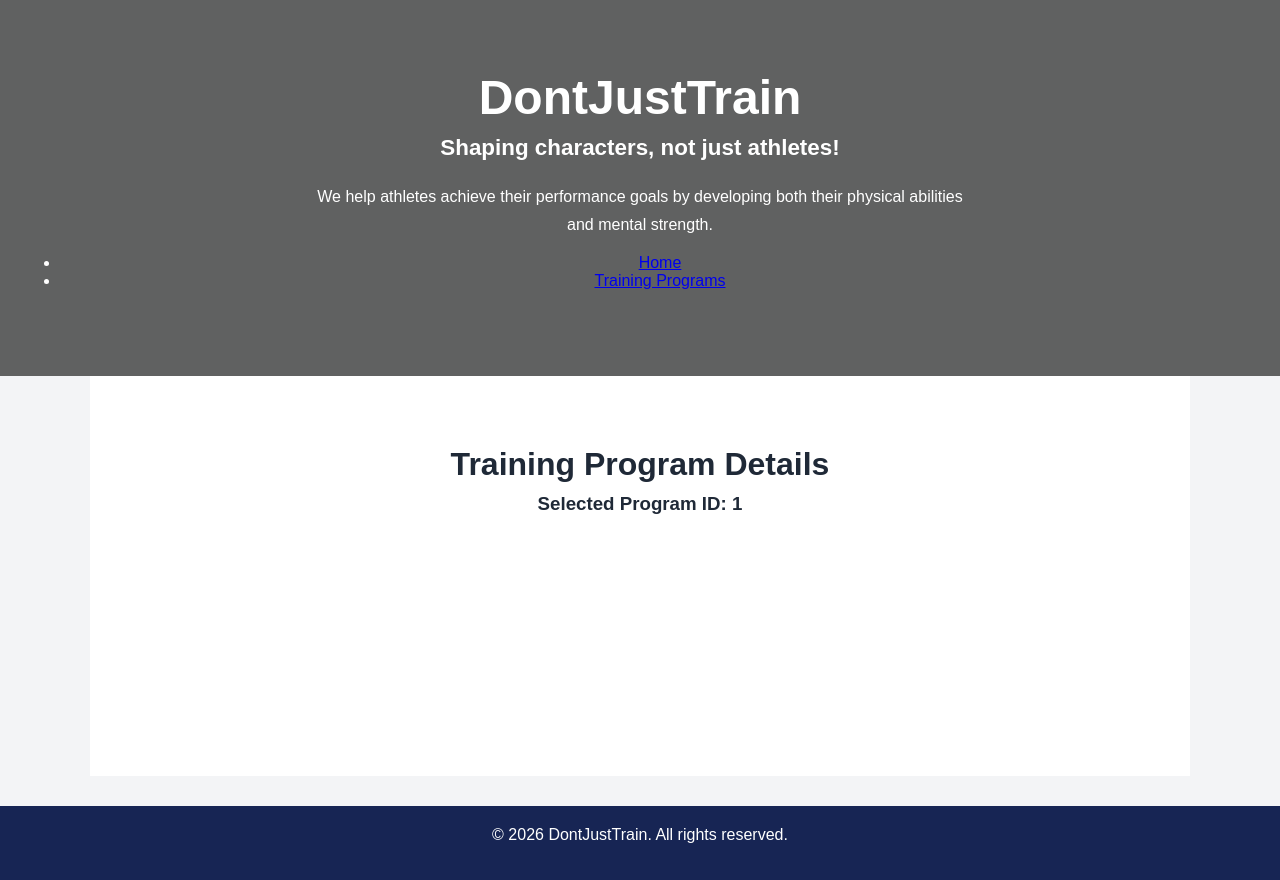
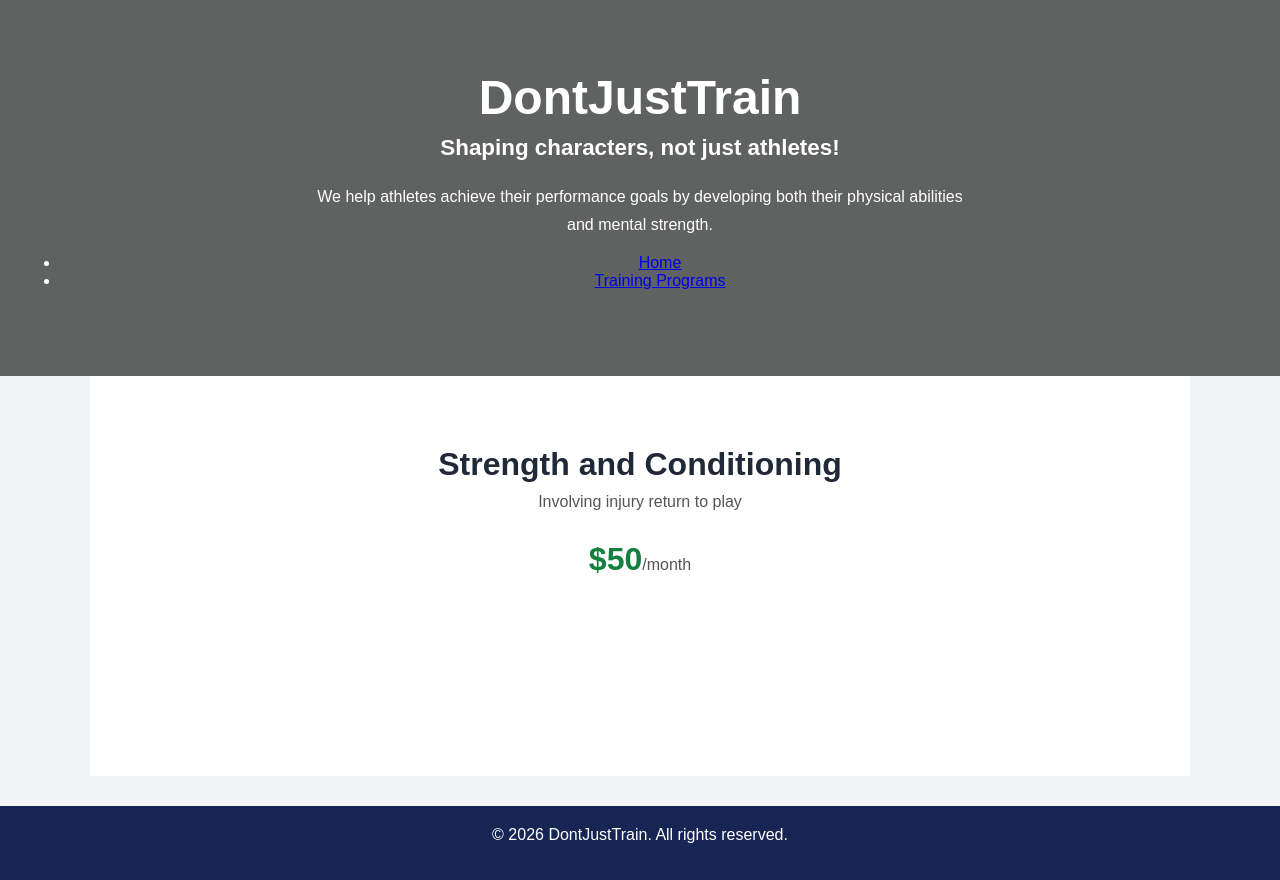
Before and after one commit to yaseenaskar-git/react-app, a React (Vite) app: page /items/1 in a window 1280 px wide. Built offline with nearby package versions, Linux system fonts and the light colour scheme.

Commit message:
implemented dynamic rounting

```diff
--- a/src/pages/ItemDetails.jsx
+++ b/src/pages/ItemDetails.jsx
@@ -1,17 +1,33 @@
 import { useParams } from "react-router-dom";
+import services from "../services";
 
 function ItemDetails() {
 
     const { id } = useParams();
+    const service = services.find((item) => item.id === Number(id));
 
     console.log("Current Item ID:", id);
 
+    if (!service) {
+        return (
+            <main className="page-content services-section">
+                <h2>Service Not Found</h2>
+                <p>The requested training program does not exist.</p>
+            </main>
+        );
+    }
+
     return (
         <main className="page-content services-section">
-            <h2>Training Program Details</h2>
+            <h2>{service.name}</h2>
 
-            <h3>Selected Program ID: {id}</h3>
+            <p className="section-description">
+                {service.description}
+            </p>
 
+            <p className="price">
+                ${service.price}<span>/month</span>
+            </p>
         </main>
     );
 }
--- a/src/pages/Items.jsx
+++ b/src/pages/Items.jsx
@@ -27,7 +27,7 @@ function Items({ services, selectedServices, onServiceSelect }) {
                 <Link to="/items/2">Nutrition Coaching</Link>
                 <br />
 
-                <Link to="/items/3">Combined Training Package</Link>
+                <Link to="/items/3">Mental Training</Link>
             </div>
         </main>
     );
```
